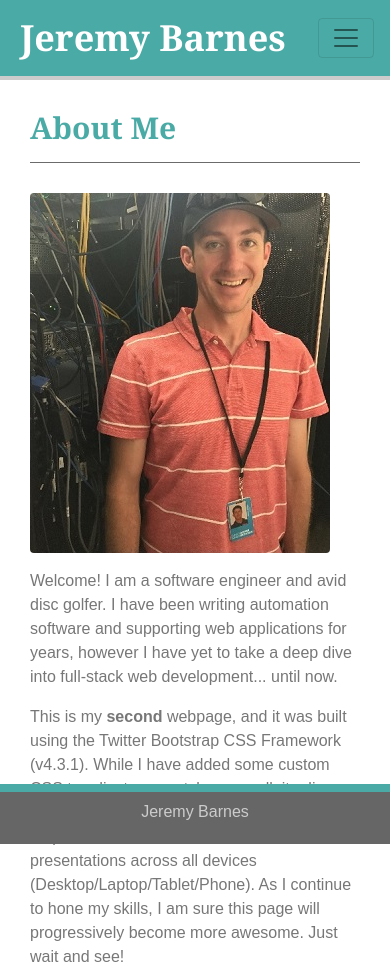
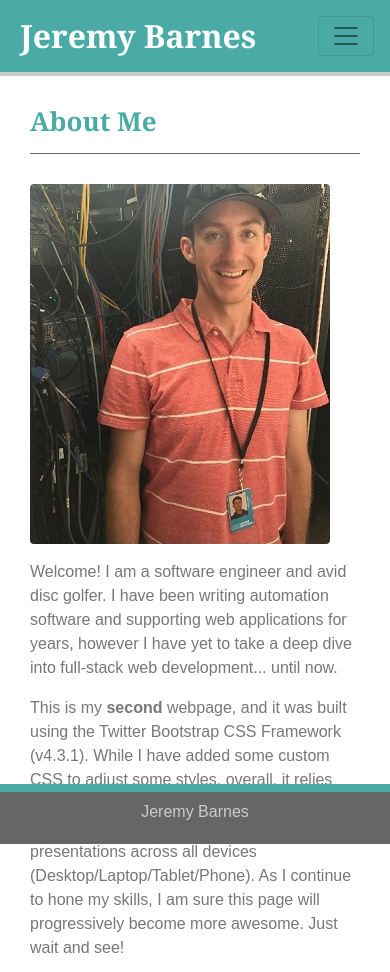
Before and after one commit to jbpkp07/Bootstrap-Portfolio, a plain HTML site: page index.html in a window 390 px wide. Shown: the top 972 px of the page. Drawn offline with nearby package versions, Linux system fonts and the light colour scheme.

```diff
--- a/assets/css/style.css
+++ b/assets/css/style.css
@@ -44,7 +44,7 @@
 h1 {
   background: #4aaaa5;
   color: #ffffff;
-  font-size: 36px;
+  font-size: 32px;
   font-weight: bold;
   line-height: 1;
   margin: 0;
@@ -101,7 +101,7 @@
 h2 {
   background: #ffffff;
   color: #4aaaa5;
-  font-size: 30px;
+  font-size: 26px;
   font-weight: bold;
   margin: 0;
   /* padding: 0px 15px 15px 0px; */
```
